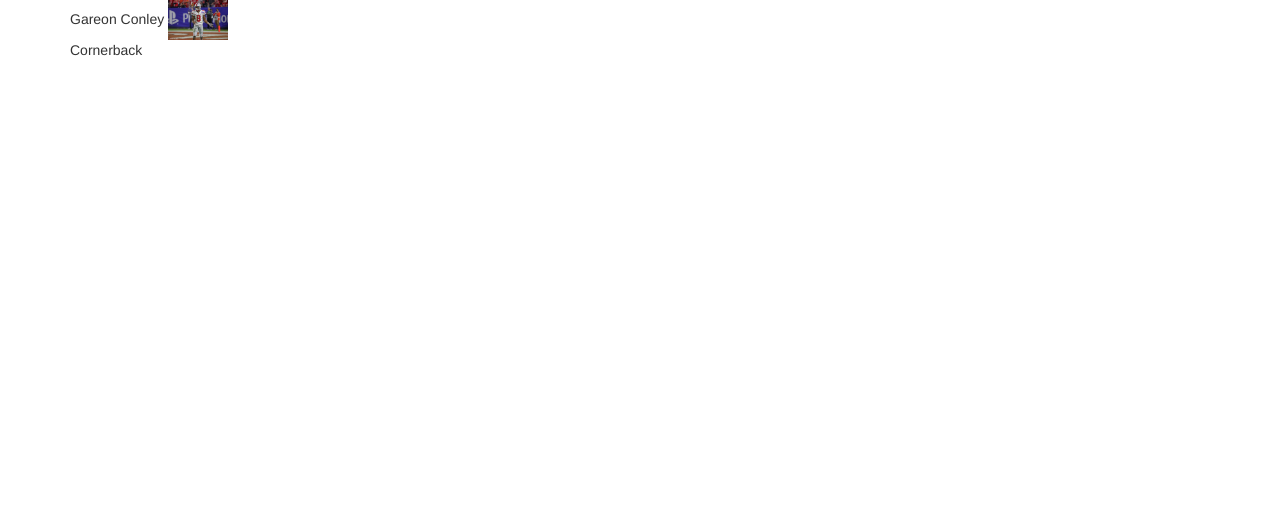
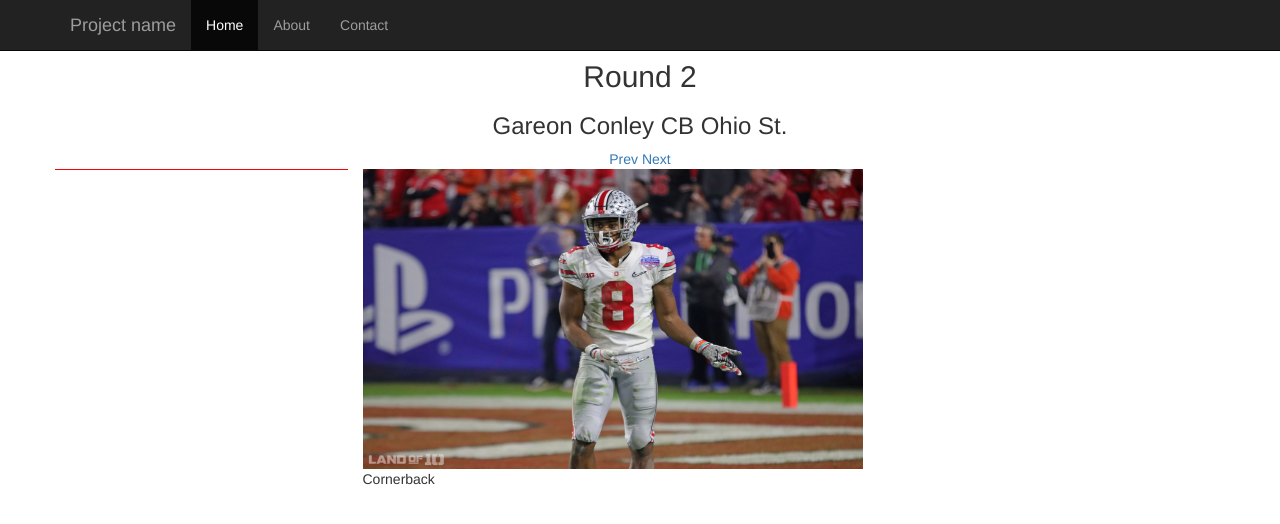
Before and after one commit to cjredmond/packers_draft_preview, a Django app: page /pick/2/ in a window 1280 px wide. Shown: the top 524 px of the page. Run offline with Django 3.2, Linux system fonts and the light colour scheme; data comes from the database, SQL or seed files in the repository; both versions use the stored data as it was after the commit; some libraries are stand-ins or nearby versions.

Commit message:
added all players

```diff
--- a/draft_preview/draftpick/models.py
+++ b/draft_preview/draftpick/models.py
@@ -8,8 +8,21 @@
     take = models.TextField()
     pick = models.CharField(max_length=10)
 
+    def __str__(self):
+        return self.name
+
     @property
     def image_url(self):
         if self.picture:
             return self.picture.url
         return 'http://pccweb.ca/standrewsdresden/files/2016/03/Question-mark.png'
+
+    def next_pick(self):
+        next_pick = Player.objects.get(id=self.id + 1)
+        if next_pick:
+            return next_pick
+
+    def prev_pick(self):
+        prev_pick = Player.objects.get(id=self.id - 1)
+        if prev_pick:
+            return prev_pick
--- a/draft_preview/draftpick/static/css/base.css
+++ b/draft_preview/draftpick/static/css/base.css
@@ -1,4 +1,16 @@
 .draft_player_img {
-  max-height: 50px;
-  max-width: 60px;
+  height: 300px;
+  width: 500px;
 }
+
+.centered {
+  text-align: center;
+}
+
+.red {
+  background-color: red;
+}
+
+.prev {
+
+}
--- a/draft_preview/templates/base.html
+++ b/draft_preview/templates/base.html
@@ -8,7 +8,28 @@
     <title></title>
   </head>
   <body>
+    <nav class="navbar navbar-inverse navbar-fixed-top">
+      <div class="container">
+        <div class="navbar-header">
+          <button type="button" class="navbar-toggle collapsed" data-toggle="collapse" data-target="#navbar" aria-expanded="false" aria-controls="navbar">
+            <span class="sr-only">Toggle navigation</span>
+            <span class="icon-bar"></span>
+            <span class="icon-bar"></span>
+            <span class="icon-bar"></span>
+          </button>
+          <a class="navbar-brand" href="#">Project name</a>
+        </div>
+        <div id="navbar" class="collapse navbar-collapse">
+          <ul class="nav navbar-nav">
+            <li class="active"><a href="#">Home</a></li>
+            <li><a href="#about">About</a></li>
+            <li><a href="#contact">Contact</a></li>
+          </ul>
+        </div><!--/.nav-collapse -->
+      </div>
+    </nav>
     <div class="container">
+      <br><br>
       {% block content %}
       {% endblock %}
     </div>
--- a/draft_preview/templates/draftpick/player_detail.html
+++ b/draft_preview/templates/draftpick/player_detail.html
@@ -1,10 +1,29 @@
 {% extends 'base.html' %}
 {% block content %}
 
-{{ player.name }}
-<img src="{{ MEDIA_URL }}{{ player.image_url }}" alt="" class='draft_player_img'>
-<div class="">
-  {{player.take}}
+<h2 class='centered'>Round {{ player.pick }}</h2>
+<h3 class='centered'>{{ player.name }} {{ player.position }} {{ player.school }}</h3>
+<div class="centered">
+  {% if player.prev_pick %}
+  <a href="{% url 'draftpick_detail_view' player.prev_pick.id %}" class='prev'>Prev</a>
+  {% endif %}
+  {% if player.next_pick %}
+  <a href="{% url 'draftpick_detail_view' player.next_pick.id %}" class='next'>Next</a>
+  {% endif %}
 </div>
 
+<div class="row">
+  <div class="col-md-3 red"></div>
+  <div class="col-md-6">
+    <img src="{{ MEDIA_URL }}{{ player.image_url }}" align='middle' alt="" class='draft_player_img'>
+
+    <div class="">
+      {{ player.take|linebreaks }}
+    </div>
+
+
+  </div>
+</div>
+
+
 {% endblock %}
```
Also changed, not shown: draft_preview/db.sqlite3, draft_preview/media/GareonConley.webp (added), draft_preview/media/donteforeman.jpg (added), draft_preview/media/joshjones.jpg (added), draft_preview/media/justin-senior.jpg (added), draft_preview/media/marquez-white.jpg (added), draft_preview/media/nazairjones_1.jpg (added), draft_preview/media/travin_dural.jpg (added).
